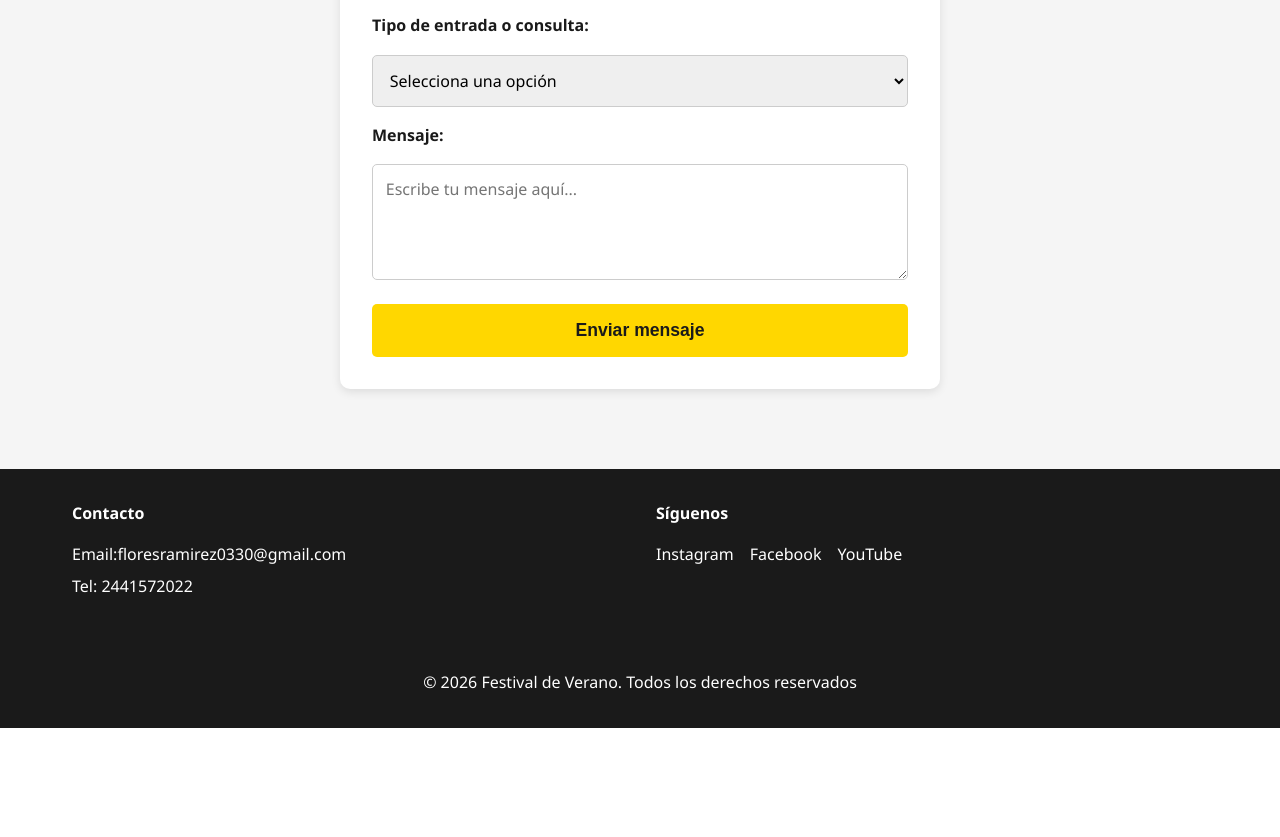
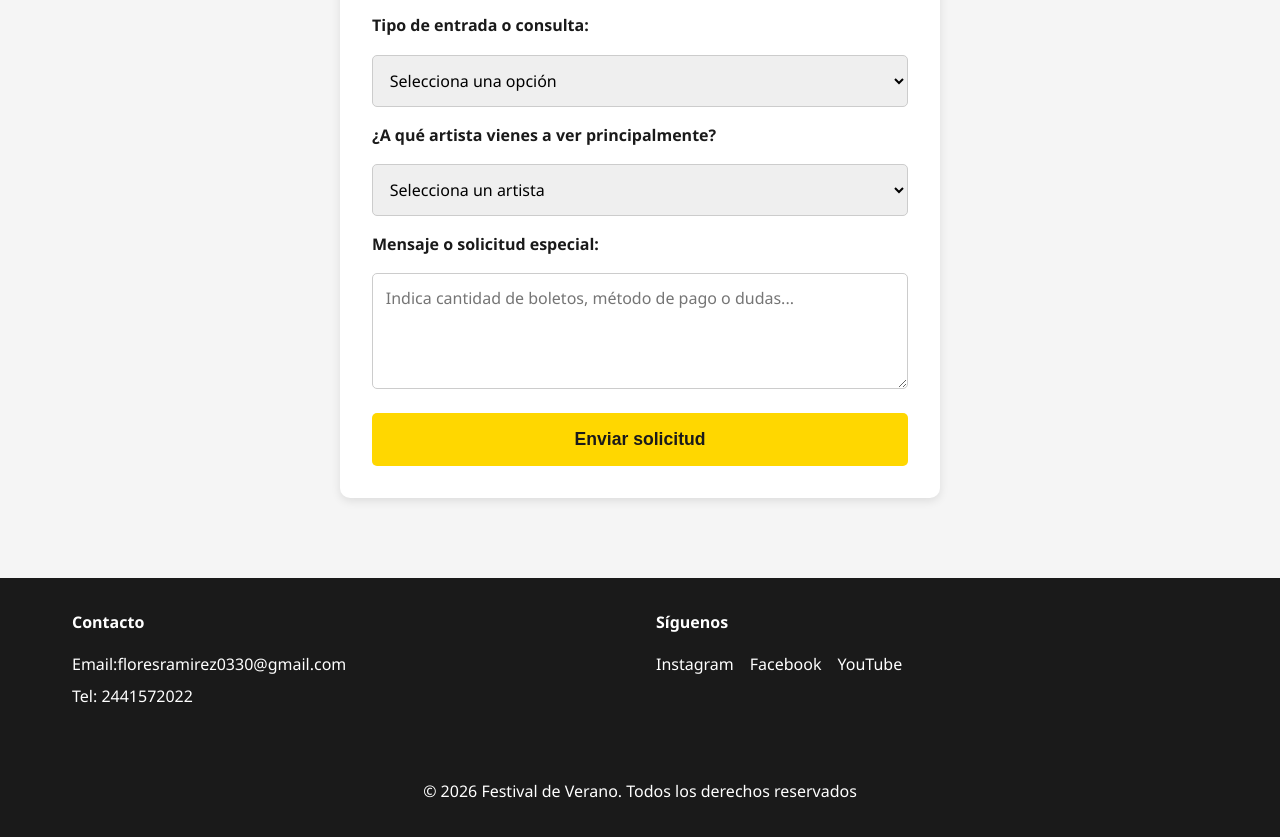
Before and after one commit to floresramirez0330-arch/floresramirez0330-arch.github.io, a plain HTML site: page index.html in a window 1280 px wide. Shown: the part 2550-3387 px from the top of the page. Before the commit the page ends 3278 px from the top, so only its background shows below. Drawn offline with Linux system fonts and the light colour scheme.

Commit message:
Update index.html

```diff
--- a/index.html
+++ b/index.html
@@ -104,24 +104,34 @@
         <section id="contacto">
             <h2>Contacto</h2>
             <form class="contacto-form" action="https://formspree.io/f/xppdobqz" method="POST">
-                <!-- Elemento 1: input -->
+                 <!-- Elemento 1: input -->
                 <label for="nombre">Nombre completo:</label>
                 <input type="text" id="nombre" name="nombre" placeholder="Escribe tu nombre" required>
 
-                <!-- Elemento 2: select -->
+                <!-- Elemento 2: select (Tipo de entrada) -->
                 <label for="asunto">Tipo de entrada o consulta:</label>
                 <select id="asunto" name="asunto" required>
                     <option value="">Selecciona una opción</option>
                     <option value="general">Entrada General ($600 MXN)</option>
                     <option value="vip">Zona Ruedo / VIP ($5,760 MXN)</option>
-                    <option value="artistas">Información de los artistas</option>
+                    <option value="horarios">Horarios y presentación de artistas</option>
                 </select>
 
-                <!-- Elemento 3: textarea -->
-                <label for="mensaje">Mensaje:</label>
-                <textarea id="mensaje" name="mensaje" rows="4" placeholder="Escribe tu mensaje aquí..." required></textarea>
+                <!-- Elemento 3: select (Artista principal de interés) -->
+                <label for="artista">¿A qué artista vienes a ver principalmente?</label>
+                <select id="artista" name="artista" required>
+                    <option value="">Selecciona un artista</option>
+                    <option value="Reik">Reik</option>
+                    <option value="Keith-Urban">Keith Urban</option>
+                    <option value="Calibre 50">Calibre 50</option>
+                    <option value="todos">Todos los artistas</option>
+                </select>
 
-                <button type="submit">Enviar mensaje</button>
+                <!-- Elemento 4: textarea -->
+                <label for="mensaje">Mensaje o solicitud especial:</label>
+                <textarea id="mensaje" name="mensaje" rows="4" placeholder="Indica cantidad de boletos, método de pago o dudas..." required></textarea>
+
+                <button type="submit">Enviar solicitud</button>
             </form>
         </section>
     </main>
```
